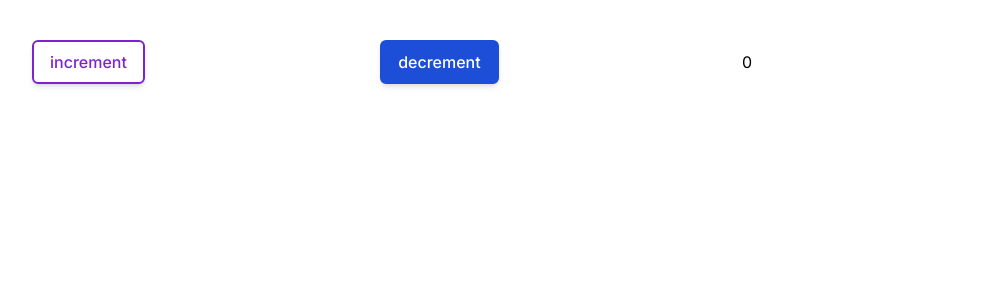
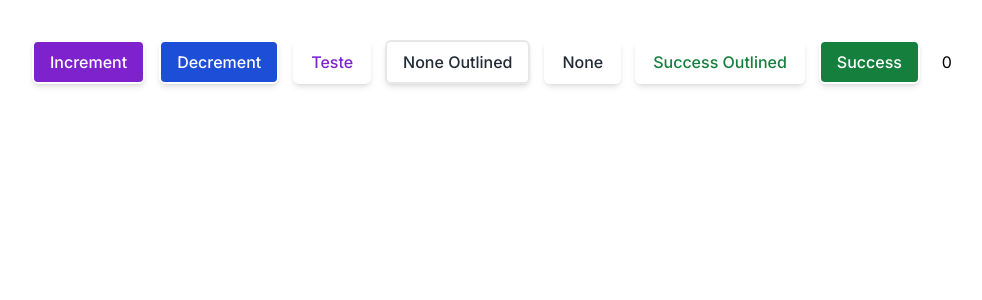
Before and after one commit to wilsonmjunior/hefesto, a Next.js app: page /counter in a window 1280 px wide. Shown: the top 300 px of the page, without its empty margins (8-990 px from the left). Built offline with nearby package versions, Linux system fonts and the light colour scheme.

Commit message:
fix: button style

```diff
--- a/src/app/repositories/page.tsx
+++ b/src/app/repositories/page.tsx
@@ -32,7 +32,7 @@ export default function Repositories() {
         columns={columns}
       />
 
-      {/* <IconButton onClick={() => console.log()} /> */}
+      <IconButton onClick={() => console.log()} />
     </div>
   )
 }
--- /dev/null
+++ b/src/components/common/Button/button.css
@@ -0,0 +1,93 @@
+.button {
+  @apply
+    flex
+    items-center
+    text-white
+    font-medium
+    py-2
+    px-4
+    outline-none
+    focus:outline-none
+    shadow-md
+    border-2
+    border-white
+    rounded-[0.375rem]
+    ease-linear
+    transition-all duration-150;
+}
+
+.primary {
+  @apply button bg-blue-700 border-blue-700;
+}
+
+.primary:hover {
+  @apply border-blue-600 bg-blue-600;
+}
+
+.primary-outlined {
+  @apply primary bg-transparent text-blue-700 !important;
+}
+
+.primary-outlined:hover {
+  @apply bg-blue-50 !important;
+}
+
+.secondary {
+  @apply button bg-purple-700 border-purple-700;
+}
+
+.secondary:hover {
+  @apply border-purple-600 bg-purple-600;
+}
+
+.secondary-outlined {
+  @apply secondary bg-white text-purple-700 !important;
+}
+
+.secondary-outlined:hover {
+  @apply bg-purple-50 !important;
+}
+
+.error {
+  @apply button bg-red-600 border-red-600;
+}
+
+.error:hover {
+  @apply border-red-500 bg-red-500;
+}
+
+.error-outlined {
+  @apply error bg-transparent text-red-600 !important;
+}
+
+.error-outlined:hover {
+  @apply bg-red-50 !important;
+}
+
+.success {
+  @apply button bg-green-700 border-green-700;
+}
+
+.success:hover {
+  @apply border-green-600 bg-green-600;;
+}
+
+.success-outlined {
+  @apply success bg-transparent text-green-700 !important;
+}
+
+.success-outlined:hover {
+  @apply bg-green-50 !important;
+}
+
+.none {
+  @apply button text-[#212B36] !important;
+}
+
+.none-outlined {
+  @apply button text-[#212B36] border-[#E7E7E7] !important;
+}
+
+.none:hover, .none-outlined:hover {
+  @apply border-[#E7E7E7] bg-[#E7E7E7];
+}
--- a/src/components/common/Button/button.module.css
+++ /dev/null
@@ -1,95 +0,0 @@
-@tailwind components;
-
-@layer components {
-  .button {
-    @apply
-      flex
-      items-center
-      text-white
-      font-medium
-      py-2
-      px-4
-      outline-none
-      focus:outline-none
-      shadow-md
-      rounded-[0.375rem]
-      ease-linear
-      transition-all duration-150;
-  }
-
-  .primary {
-    @apply button bg-blue-700 border-2 border-blue-700;
-  }
-
-  .primary:hover {
-    @apply border-blue-600 bg-blue-600;
-  }
-
-  .primary-outlined {
-    @apply primary bg-transparent text-blue-700;
-  }
-
-  .primary-outlined:hover {
-    @apply bg-blue-50;
-  }
-
-  .secondary {
-    @apply button bg-purple-700 border-2 border-purple-700;
-  }
-
-  .secondary:hover {
-    @apply border-purple-600 bg-purple-600;;
-  }
-
-  .secondary-outlined {
-    @apply secondary bg-transparent text-purple-700;
-  }
-
-  .secondary-outlined:hover {
-    @apply bg-purple-50;
-  }
-
-  .error {
-    @apply button bg-red-600 border-2 border-red-600;
-  }
-
-  .error:hover {
-    @apply border-red-500 bg-red-500;
-  }
-
-  .error-outlined {
-    @apply error bg-transparent text-red-600;
-  }
-
-  .error-outlined:hover {
-    @apply bg-red-50;
-  }
-
-  .success {
-    @apply button bg-green-700 border-2 border-green-700;
-  }
-
-  .success:hover {
-    @apply border-green-600 bg-green-600;;
-  }
-
-  .success-outlined {
-    @apply success bg-transparent text-green-700;
-  }
-
-  .success-outlined:hover {
-    @apply bg-green-50;
-  }
-
-  .none {
-    @apply button border-2 border-white text-[#212B36];
-  }
-
-  .none:hover {
-    @apply border-[#E7E7E7] bg-[#E7E7E7];
-  }
-
-  .none-outlined {
-    @apply none bg-transparent border-[#E7E7E7];
-  }
-}
--- a/src/components/common/Button/index.tsx
+++ b/src/components/common/Button/index.tsx
@@ -1,33 +1,33 @@
 import { classNames } from '@/utils/styles';
-import styles from './button.module.css'
+import './button.css'
 
 export interface ButtonProps extends React.ButtonHTMLAttributes<HTMLButtonElement> {
   children: React.ReactNode;
-  onClick: () => void;
   color?: 'primary' | 'secondary' | 'error' | 'success' | 'none';
   variant?: 'outlined' | 'standard';
 }
 
 export function Button({
-  children, variant = 'standard',
+  children,
+  variant = 'standard',
   color = 'primary',
   className = '',
   ...othersProps }: ButtonProps,
 ) {
   const colorStyle = {
     standard: {
-      primary: styles['primary'],
-      secondary: styles['secondary'],
-      error: styles['error'],
-      success: styles['success'],
-      none: styles['none'],
+      primary: 'primary',
+      secondary: 'secondary',
+      error: 'error',
+      success: 'success',
+      none: 'none',
     },
     outlined: {
-      primary: styles['primary-outlined'],
-      secondary: styles['secondary-outlined'],
-      error: styles['error-outlined'],
-      success: styles['success-outlined'],
-      none: styles['none-outlined'],
+      primary: 'primary-outlined',
+      secondary: 'secondary-outlined',
+      error: 'error-outlined',
+      success: 'success-outlined',
+      none: 'none-outlined',
     }
   }
 
--- a/src/components/common/IconButton/index.tsx
+++ b/src/components/common/IconButton/index.tsx
@@ -1,13 +1,14 @@
+import { classNames } from "@/utils/styles";
 import { Button, ButtonProps } from "../Button"
 
 interface IconButtonProps extends Omit<ButtonProps, 'children'> {
   icon?: any;
 }
 
-export function IconButton({ icon: Icon, ...othersProps }: IconButtonProps) {
+export function IconButton({ icon: Icon, className = "", ...othersProps }: IconButtonProps) {
   return (
     <Button
-      className="rounded-full p-2"
+      className={classNames('p-2', className)}
       {...othersProps}
     >
       <svg className="w-4 h-4 fill-current" viewBox="0 0 20 20"><path d="M3.172 5.172a4 4 0 015.656 0L10 6.343l1.172-1.171a4 4 0 115.656 5.656L10 17.657l-6.828-6.829a4 4 0 010-5.656z" clip-rule="evenodd" fill-rule="evenodd"></path></svg>
--- a/src/components/pages/counter/ClickCounter.tsx
+++ b/src/components/pages/counter/ClickCounter.tsx
@@ -7,19 +7,56 @@ export function ClickCounter() {
   const [count, setCount] = useState(0)
 
   return (
-    <div className="w-[800px] p-10 flex items-center justify-between">
+    <div className="w-[1000px] p-10 flex items-center justify-between">
       <Button
-        variant="outlined"
         color="secondary"
         onClick={() => setCount(oldState => oldState + 1)}
       >
-        increment
+        Increment
       </Button>
 
       <Button
         onClick={() => setCount(oldState => oldState > 0 ? oldState - 1 : 0)}
       >
-        decrement
+        Decrement
+      </Button>
+
+      <Button
+        color="secondary"
+        variant="outlined"
+        onClick={() => setCount(oldState => oldState > 0 ? oldState - 1 : 0)}
+      >
+        Teste
+      </Button>
+
+      <Button
+        color="none"
+        variant="outlined"
+        onClick={() => setCount(oldState => oldState > 0 ? oldState - 1 : 0)}
+      >
+        None Outlined
+      </Button>
+
+      <Button
+        color="none"
+        onClick={() => setCount(oldState => oldState > 0 ? oldState - 1 : 0)}
+      >
+        None
+      </Button>
+
+      <Button
+        color="success"
+        variant="outlined"
+        onClick={() => setCount(oldState => oldState > 0 ? oldState - 1 : 0)}
+      >
+        Success Outlined
+      </Button>
+
+      <Button
+        color="success"
+        onClick={() => setCount(oldState => oldState > 0 ? oldState - 1 : 0)}
+      >
+        Success
       </Button>
 
       <div className="ml-2">{count}</div>
```
